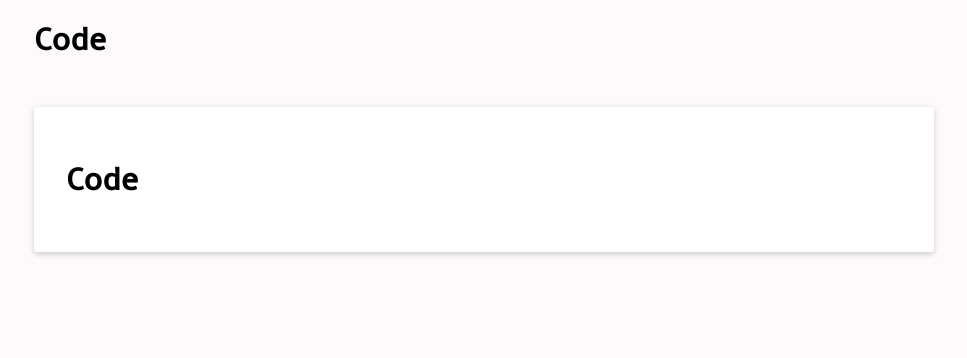
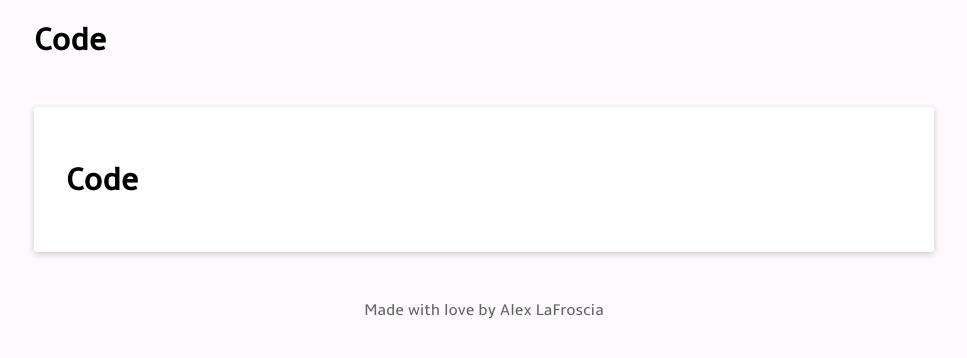
Before and after one commit to alexlafroscia/alexlafroscia.github.io, a Jekyll site: the page built from code/index.html, in a window 1280 px wide. Shown: the top 358 px of the page, without its empty margins (156-1123 px from the left). Built offline with Jekyll 4.4.1, drawn with Linux system fonts in a browser that asks for light colours.

Commit message:
Add footer

```diff
--- /dev/null
+++ b/_includes/footer.html
@@ -0,0 +1,3 @@
+<footer>
+  <span class="copywrite">Made with love by Alex LaFroscia</span>
+</footer>
--- a/_layouts/page.html
+++ b/_layouts/page.html
@@ -16,3 +16,5 @@ layout: site
 <div class="page">
   {{ content }}
 </div>
+
+{% include footer.html %}
--- a/_sass/_layout.scss
+++ b/_sass/_layout.scss
@@ -14,3 +14,11 @@ nav {
 .invisi-box {
   @extend %page-width;
 }
+
+footer {
+  @extend %page-width;
+
+  text-align: center;
+  opacity: .6;
+  margin-top: 3em;
+}
```
